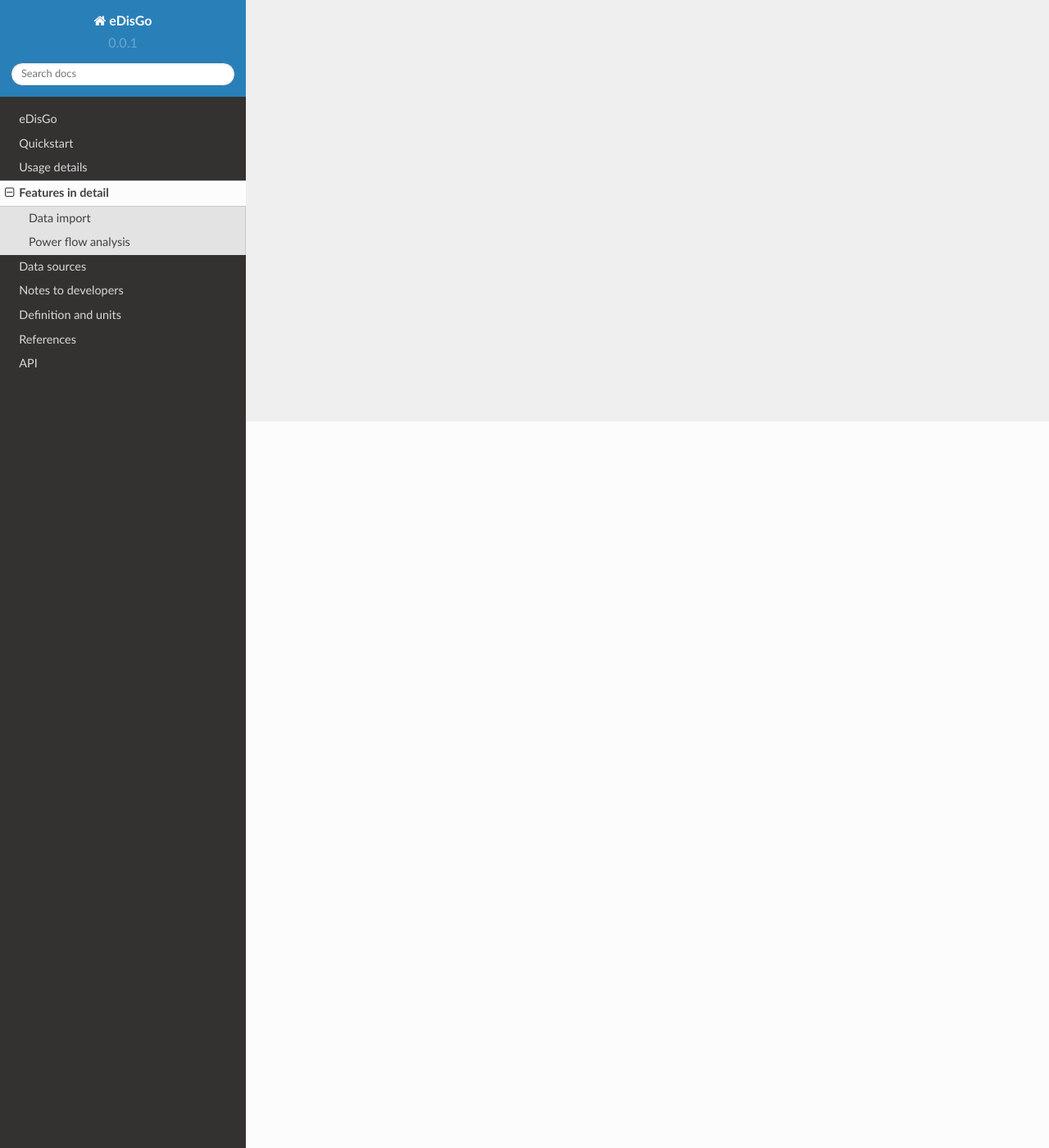
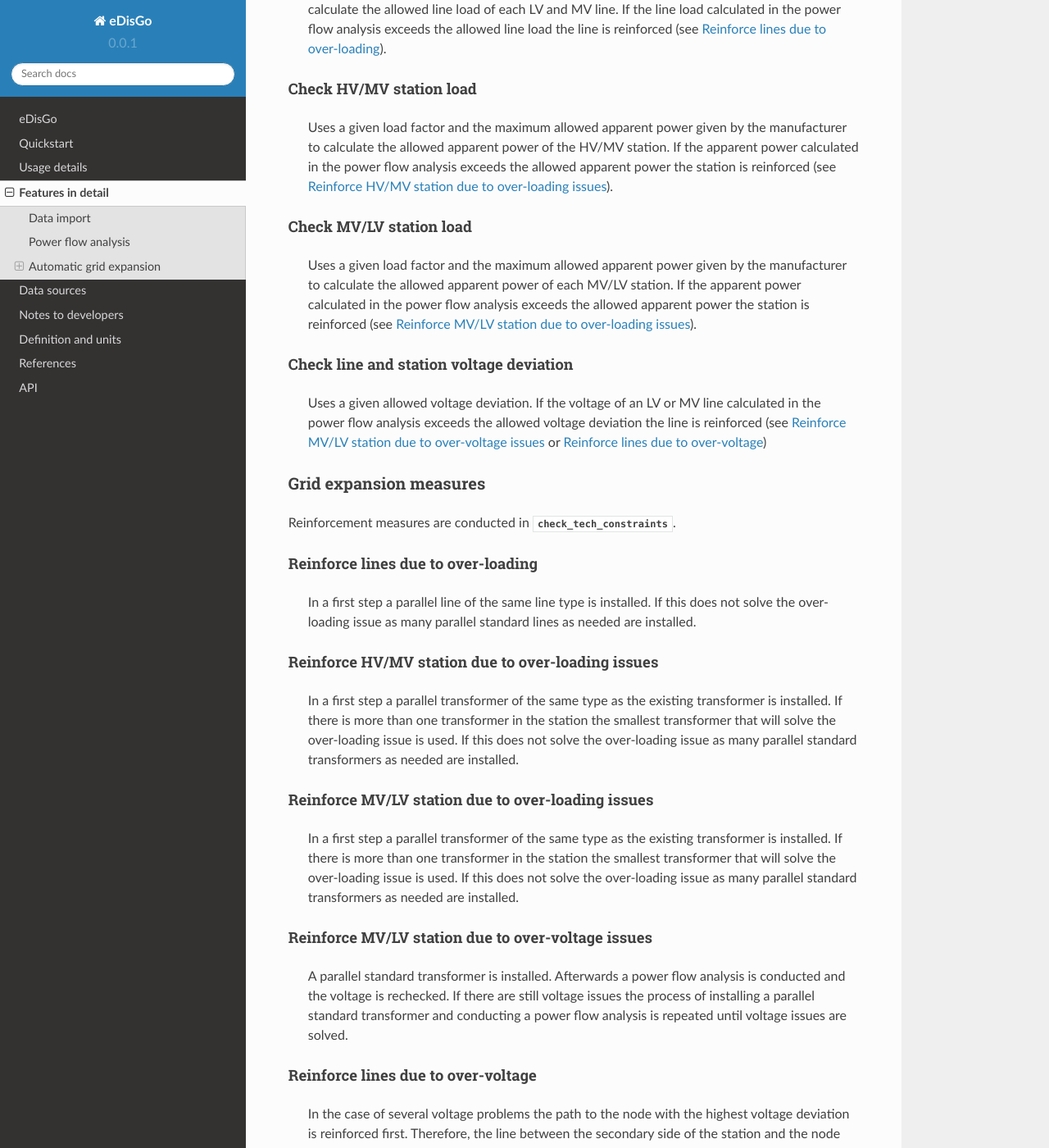
Before and after one commit to openego/eDisGo, a Sphinx documentation site: the page built from doc/features_in_detail.rst, in a window 1280 px wide and 1400 px high, scrolled down 886 px. Shown: the whole window at 82% size. Built offline with Sphinx 7.4.7 and the Read the Docs theme 2.0.0, drawn with Linux system fonts in a browser that asks for light colours; formulas are drawn with MathJax 3; some of the changed text lies outside the part shown.

Commit message:
Add first draft of grid expansion documentation

```diff
--- a/doc/features_in_detail.rst
+++ b/doc/features_in_detail.rst
@@ -8,3 +8,112 @@ Data import
 
 Power flow analysis
 -------------------
+
+
+Automatic grid expansion
+-------------------------
+
+General methodology
+^^^^^^^^^^^^^^^^^^^^^^^^^^
+
+The grid expansion methodology is conducted in :py:mod:`~edisgo.flex_opt.reinforce_grid`.
+
+For now only a combined analysis of MV and LV grids is possible.
+The order grid expansion measures are conducted is as follows:
+
+* Reinforce transformers and lines due to over-loading issues
+* Reinforce lines in MV grid due to over-voltage issues
+* Reinforce lines in LV grid due to over-loading issues
+* Reinforce transformers and lines due to over-loading issues
+
+Reinforcement of transformers and lines due to over-loading issues is performed twice, once in the beginning and again after fixing over-voltage problems,
+because the changed power flows after reinforcing the grid may lead to new over-loading issues.
+
+
+Identification of over-voltage and over-loading issues
+^^^^^^^^^^^^^^^^^^^^^^^^^^^^^^^^^^^^^^^^^^^^^^^^^^^^^^^^
+
+Identification of over-voltage and over-loading issues is conducted in :py:mod:`~edisgo.flex_opt.check_tech_constraints`.
+
+Check LV and MV line load
+"""""""""""""""""""""""""""""""""""""
+
+  Uses a given load factor and the maximum allowed current given by the manufacturer to calculate the allowed
+  line load of each LV and MV line. If the line load calculated in the power flow analysis exceeds the allowed line load the line is reinforced (see :ref:`grid-expansion-measure-line-load-label`).
+
+Check HV/MV station load
+"""""""""""""""""""""""""""""""""""""
+
+  Uses a given load factor and the maximum allowed apparent power given by the manufacturer to calculate the allowed
+  apparent power of the HV/MV station. If the apparent power calculated in the power flow analysis exceeds the allowed apparent power the station is reinforced (see :ref:`grid-expansion-measure-mv-station-load-label`).
+
+Check MV/LV station load
+"""""""""""""""""""""""""""""""""""""
+
+  Uses a given load factor and the maximum allowed apparent power given by the manufacturer to calculate the allowed
+  apparent power of each MV/LV station. If the apparent power calculated in the power flow analysis exceeds the allowed apparent power the station is reinforced (see :ref:`grid-expansion-measure-lv-station-load-label`).
+
+Check line and station voltage deviation
+""""""""""""""""""""""""""""""""""""""""""
+
+  Uses a given allowed voltage deviation. If the voltage of an LV or MV line calculated in the power flow analysis exceeds the allowed voltage deviation the line is reinforced (see :ref:`grid-expansion-measure-lv-station-voltage-label` or
+  :ref:`grid-expansion-measure-line-voltage-label`)
+
+
+Grid expansion measures
+^^^^^^^^^^^^^^^^^^^^^^^^^^
+
+Reinforcement measures are conducted in :py:mod:`~edisgo.flex_opt.check_tech_constraints`.
+
+.. _grid-expansion-measure-line-load-label:
+
+Reinforce lines due to over-loading
+"""""""""""""""""""""""""""""""""""""
+
+  In a first step a parallel line of the same line type is installed. If this does not solve the over-loading issue as many parallel standard lines as needed are installed.
+
+.. _grid-expansion-measure-mv-station-load-label:
+
+Reinforce HV/MV station due to over-loading issues
+"""""""""""""""""""""""""""""""""""""""""""""""""""""
+
+  In a first step a parallel transformer of the same type as the existing transformer is installed. If there is more than one transformer in the station the smallest transformer
+  that will solve the over-loading issue is used. If this does not solve the over-loading issue as many parallel standard transformers as needed are installed.
+
+.. _grid-expansion-measure-lv-station-load-label:
+
+Reinforce MV/LV station due to over-loading issues
+"""""""""""""""""""""""""""""""""""""""""""""""""""""
+
+  In a first step a parallel transformer of the same type as the existing transformer is installed. If there is more than one transformer in the station the smallest transformer
+  that will solve the over-loading issue is used. If this does not solve the over-loading issue as many parallel standard transformers as needed are installed.
+
+.. _grid-expansion-measure-lv-station-voltage-label:
+
+Reinforce MV/LV station due to over-voltage issues
+"""""""""""""""""""""""""""""""""""""""""""""""""""""
+
+  A parallel standard transformer is installed. Afterwards a power flow analysis is conducted and the voltage is rechecked. If there are still voltage issues the process of installing
+  a parallel standard transformer and conducting a power flow analysis is repeated until voltage issues are solved.
+
+.. _grid-expansion-measure-line-voltage-label:
+
+Reinforce lines due to over-voltage
+"""""""""""""""""""""""""""""""""""""""""""""""""""""
+
+  In the case of several voltage problems the path to the node with the highest voltage deviation is reinforced first. Therefore, the line between the secondary side of the station and the
+  node with the highest voltage deviation is disconnected at a distribution substation after 2/3 of the path length. If there is no distribution substation where the line can be
+  disconnected, the node is directly connected to the busbar. If the node is already directly connected to the busbar a parallel standard line is installed.
+
+  Only one voltage problem for each main route is considered at a time since each measure effects the voltage of each node in that route.
+
+  After each main route with voltage problems has been considered a power flow analysis is conducted and the voltage rechecked. The process of solving voltage issues is repeated until voltage issues are solved
+  or until the maximum number of allowed iterations is reached.
+
+
+
+
+Grid expansion costs
+^^^^^^^^^^^^^^^^^^^^^^^^^^
+
+tbc
```
